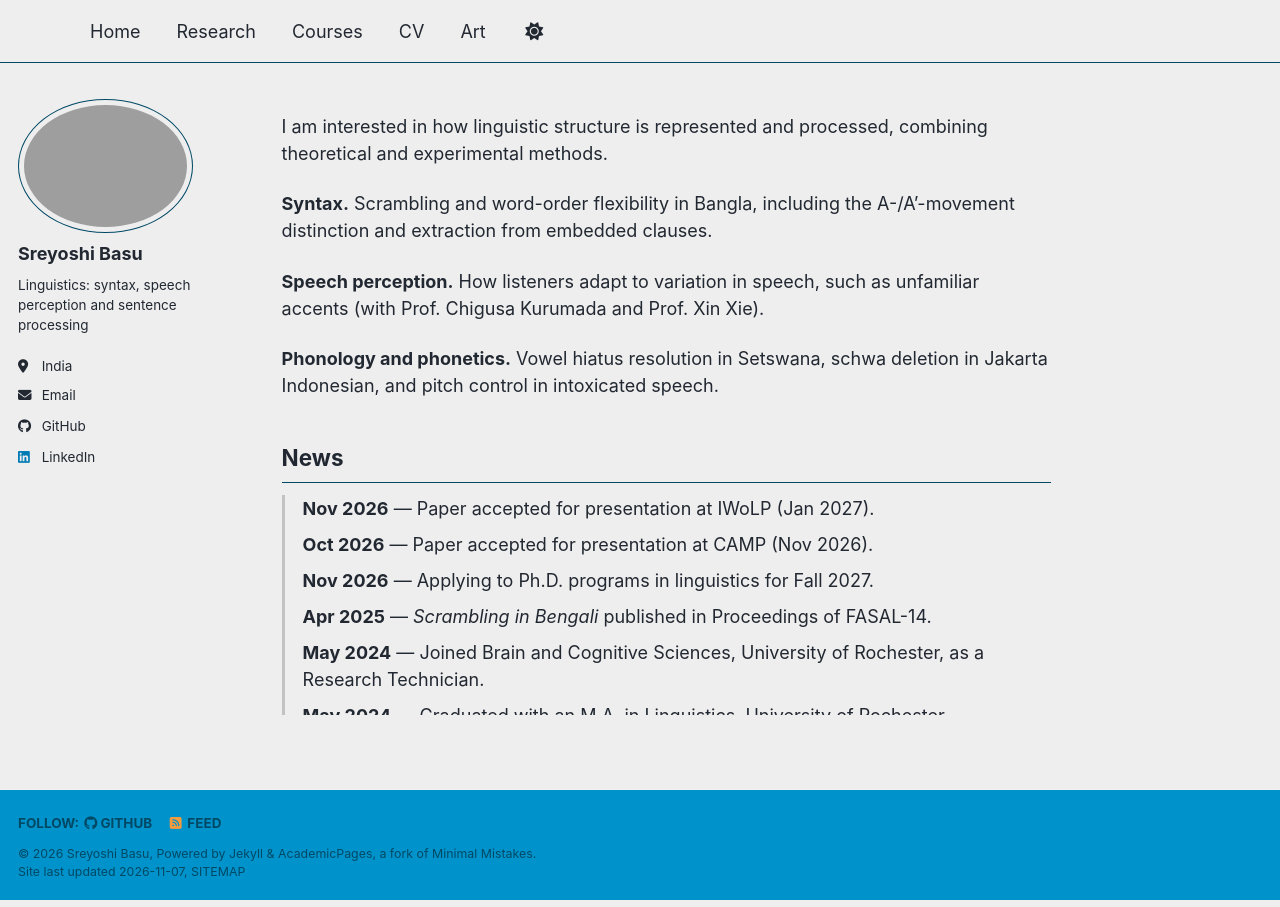
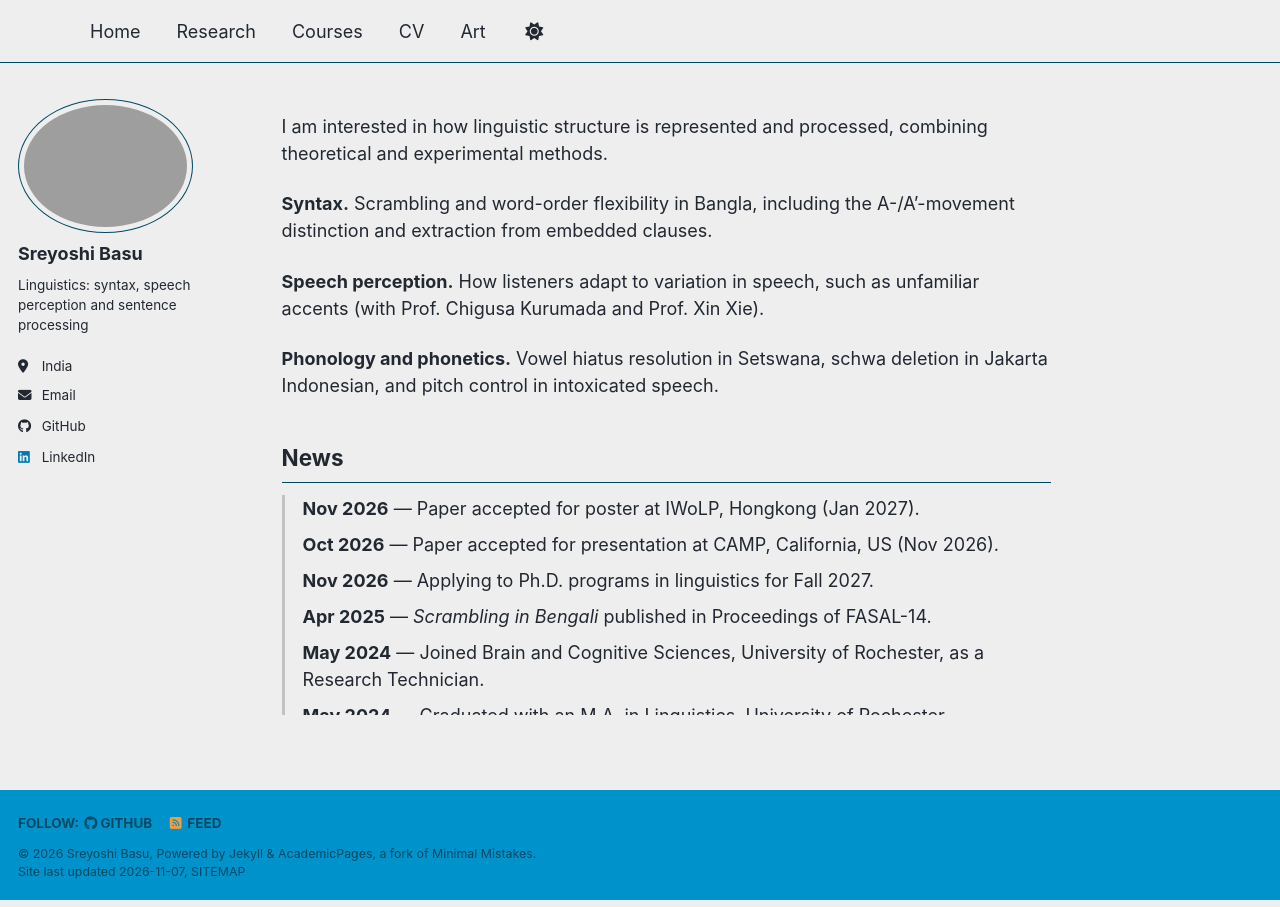
Before and after one commit to sreyoshi-basu/sreyoshi-basu.github.io, a Jekyll site: the page built from _pages/about.md, in a window 1280 px wide. Built offline with Jekyll 4.4.1, drawn with Linux system fonts in a browser that asks for light colours; a script bundle is joined from its source files by our own code; a style sheet for code colours, icons or effects is not loaded.

Commit message:
Update about.md

```diff
--- a/_pages/about.md
+++ b/_pages/about.md
@@ -19,8 +19,8 @@ I am interested in how linguistic structure is represented and processed, combin
 
 <div style="max-height: 220px; overflow-y: auto; padding-right: 0.5em; border-left: 3px solid rgba(128,128,128,0.4); padding-left: 1em;">
 <ul style="list-style: none; margin: 0; padding: 0;">
-  <li><b>Nov 2026</b> — Paper accepted for presentation at IWoLP (Jan 2027).</li>
-  <li><b>Oct 2026</b> — Paper accepted for presentation at CAMP (Nov 2026).</li>
+  <li><b>Nov 2026</b> — Paper accepted for poster at IWoLP, Hongkong (Jan 2027).</li>
+  <li><b>Oct 2026</b> — Paper accepted for presentation at CAMP, California, US (Nov 2026).</li>
   <li><b>Nov 2026</b> — Applying to Ph.D. programs in linguistics for Fall 2027.</li>
   <li><b>Apr 2025</b> — <i>Scrambling in Bengali</i> published in Proceedings of FASAL-14.</li>
   <li><b>May 2024</b> — Joined Brain and Cognitive Sciences, University of Rochester, as a Research Technician.</li>
```
